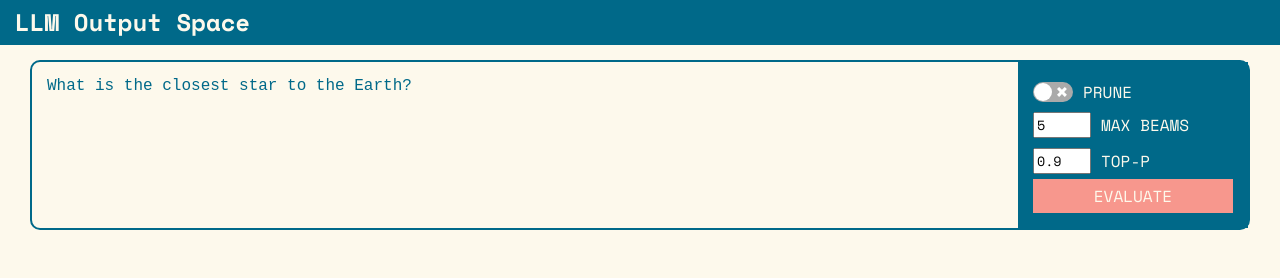
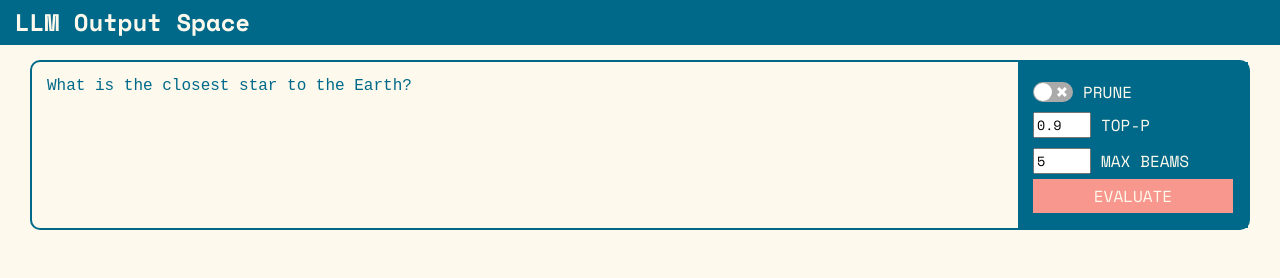
Before and after one commit to AaronJohnston/divergent-beams, a React (Vite) app in the folder ui/: page / in a window 1280 px wide. Shown: the top 278 px of the page. Built offline with nearby package versions, Linux system fonts and the light colour scheme.

Commit message:
parameterize top p and max beams

```diff
--- a/ui/src/App.css
+++ b/ui/src/App.css
@@ -82,7 +82,8 @@ p {
   flex-grow: 1;
   font-size: 1rem;
   padding: 15px;
-  height: 5.5rem;
+  height: 100%;
+  box-sizing: border-box;
 }
 
 .PromptInput-menu {
--- a/ui/src/PromptInput.tsx
+++ b/ui/src/PromptInput.tsx
@@ -1,5 +1,6 @@
 import { useState } from "react";
 import Switch from "react-switch";
+import { PromptOptions } from "./types";
 
 function PromptInput({
   evaluatePrompt,
@@ -37,20 +38,20 @@ function PromptInput({
           <input
             className="PromptInput-number"
             type="number"
-            value={maxBeams}
-            onChange={(e) => setMaxBeams(parseFloat(e.target.value))}
+            value={topP}
+            step={0.01}
+            onChange={(e) => setTopP(parseFloat(e.target.value))}
           ></input>
-          MAX BEAMS
+          TOP-P
         </label>
         <label className="PromptInput-label">
           <input
             className="PromptInput-number"
             type="number"
-            value={topP}
-            step={0.01}
-            onChange={(e) => setTopP(parseFloat(e.target.value))}
+            value={maxBeams}
+            onChange={(e) => setMaxBeams(parseFloat(e.target.value))}
           ></input>
-          TOP-P
+          MAX BEAMS
         </label>
         <button
           className="PromptInput-submit"
```
